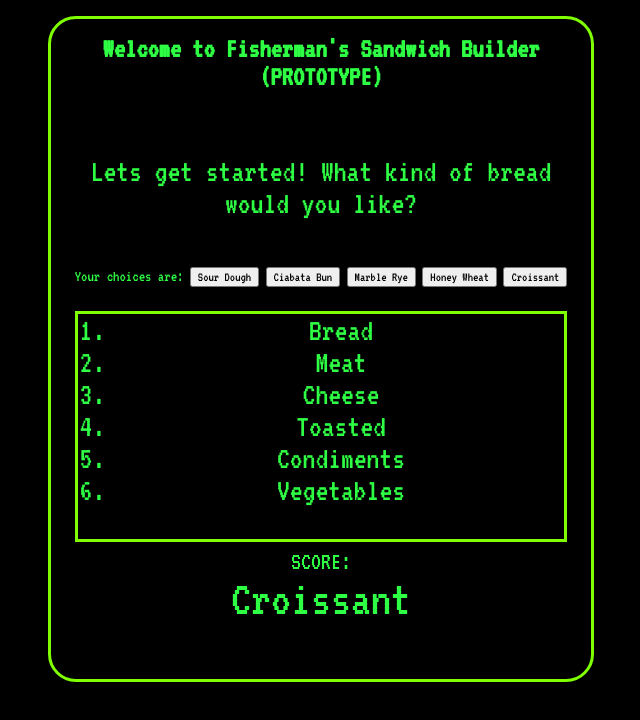
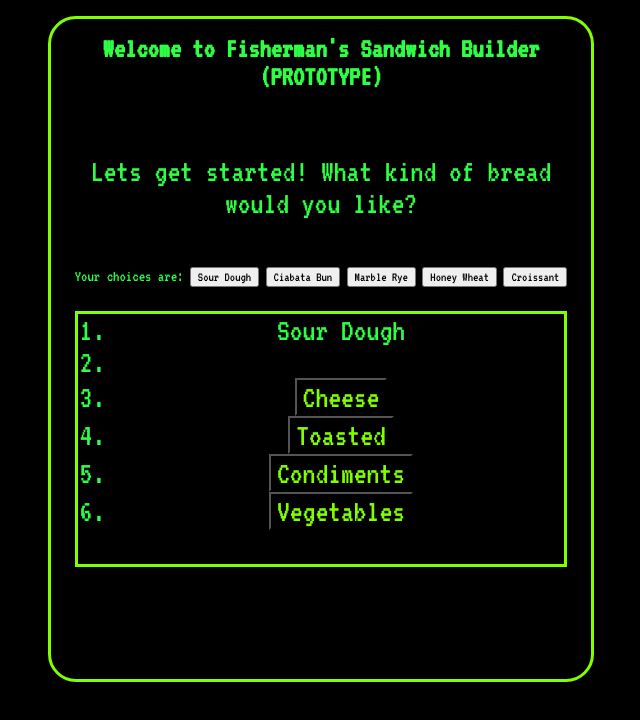
Before and after one commit to marcusthesage/marcusthesage.github.io, a plain HTML site: page index.html in a window 1280 px wide. Both pictures are taken after a click on the button "Sour Dough". Shown: the whole page, without its empty margins (319-959 px from the left). Drawn offline with Linux system fonts and the light colour scheme.

Commit message:
day 3 of work 11-30-23 cutting short, big milestone javascrip functionality

```diff
--- a/index.html
+++ b/index.html
@@ -10,7 +10,7 @@
     <div id="store"> <h1 id="demo">Welcome to Fisherman's Sandwich Builder (PROTOTYPE)</h1>
         <p id="Fisherman">Lets get started! What kind of bread would you like?</p>
         <p id="Choice">Your choices are:
-            <button type="button" class="button choices">Sour Dough</button>
+            <button onclick="selectOption('Sour Dough')"class="button choices">Sour Dough</button>
             <button type="button" class="button choices">Ciabata Bun</button>
             <button type="button" class="button choices">Marble Rye</button>
             <button type="button" class="button choices">Honey Wheat</button>
@@ -19,19 +19,19 @@
         </p>
         <div id="cart">
             <ol>
-                <li>Bread</li>
-                <li>Meat</li>
-                <li>Cheese</li>
-                <li>Toasted</li>
-                <li>Condiments</li>
-                <li>Vegetables</li>
+                <li id="breadList"><button type="button" class="cart"> Bread</li>
+                <li id="meatList"><button type="button" class="cart">Meat</li>
+                <li><button type="button" class="cart">Cheese</li>
+                <li><button type="button" class="cart">Toasted</li>
+                <li><button type="button" class="cart">Condiments</li>
+                <li><button type="button" class="cart">Vegetables</li>
             </ol>
 
         </div>
-        <div id="Scoreboard">
+        <!--<div id="Scoreboard">
             <p id="scoreText">SCORE:</p> <p id="Score">000000</p>
         </div>
-        <!-- <button type="button" class="button next">NEXT</button> -->
+        <button type="button" class="button next">NEXT</button> -->
     </div>
 
 <script src="index.js"></script>
--- a/index.js
+++ b/index.js
@@ -153,7 +153,47 @@ const sandwich = {
 
 }
 
-console.log(document.all)
+let selectedBread = '';
+let selectedMeat = '';
+let selectedCheese = '';
+let selectedToasted = '';
+let selectedCondiments = '';
+let selectedToppings = '';
+
+
+function selectOption(option) {
+  if (option === 'Sour Dough' || option === 'Ciabata Bun' || option === 'Marble Rye' || option === 'Honey Wheat' || option === 'Croissant') {
+    selectedBread = option;
+  } else if (option === 'ham' || option === 'turkey' || option === 'vegetarian') {
+    selectedFilling = option;
+  }
+
+  updateIngredientLists();
+}
+
+function updateIngredientLists() {
+  const breadList = document.getElementById('breadList');
+  const meatList = document.getElementById('meatList');
+
+  // Clear existing content
+  breadList.innerHTML = '';
+  meatList.innerHTML = '';
+
+  // Update content based on selected ingredients
+  if (selectedBread) {
+    const breadItem = document.getElementById('breadList');
+    breadItem.textContent = `${selectedBread}`;
+    breadList.appendChild(breadItem);
+  }
+
+  if (selectedMeat) {
+    const meatItem = document.getElementById('meatList');
+    meatItem.textContent = selectedMeat;
+    meatList.appendChild(meatItem);
+  }
+}
+
+  //console.log(breadChoice)
 
 
 
@@ -165,4 +205,5 @@ console.log(document.all)
 
 
 
-document.getElementById("Score").innerHTML = sandwich.sandwichBread.bread5.bread5name;
+
+//document.getElementById("Score").innerHTML = sandwich.sandwichBread.bread5.bread5name;
--- a/styles.css
+++ b/styles.css
@@ -28,7 +28,7 @@ body {
     outline-style: solid;
     outline-color: chartreuse;
     margin: 5%;
-    height: 225px;
+    height: 250px;
     position: relative;
     margin-bottom: 10px;
 
@@ -96,15 +96,10 @@ li {
     padding: auto;
 
     }*/
-    .next{
-        font-size: 2.5rem;
-        position: absolute;
-        border: 1px rgb(47, 255, 68);
-        outline-style: solid;
-        outline-color: chartreuse;
+    .cart{
+        font-size: 2rem;
         background-color: #000000;
         color: chartreuse;
-        padding: auto;
 
 
     }
```
